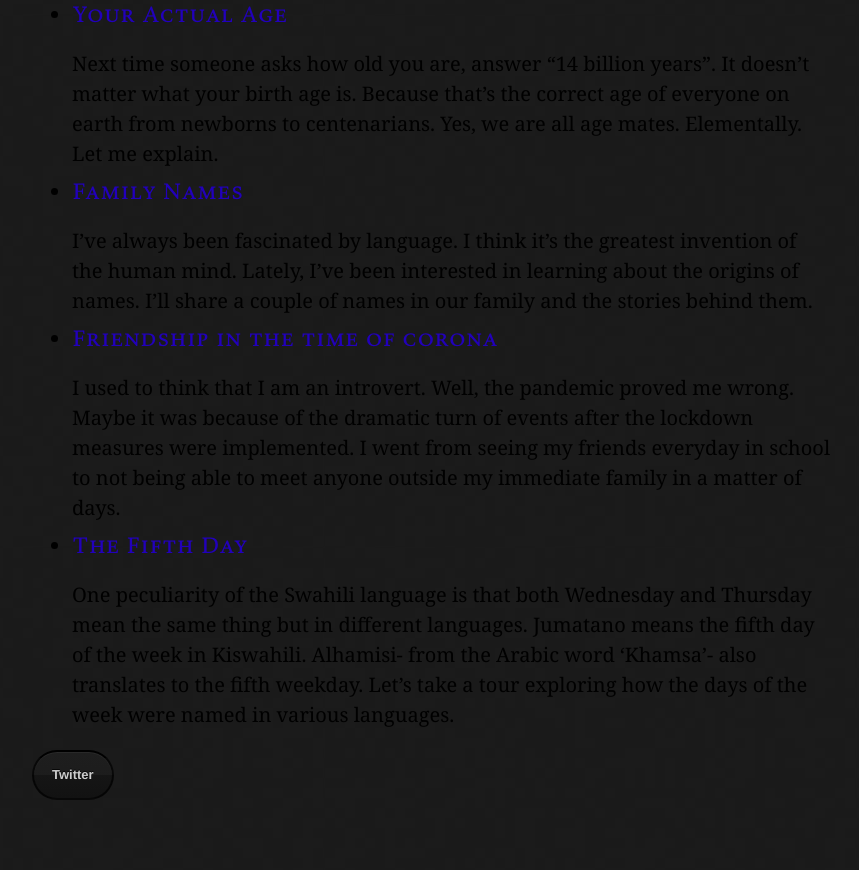
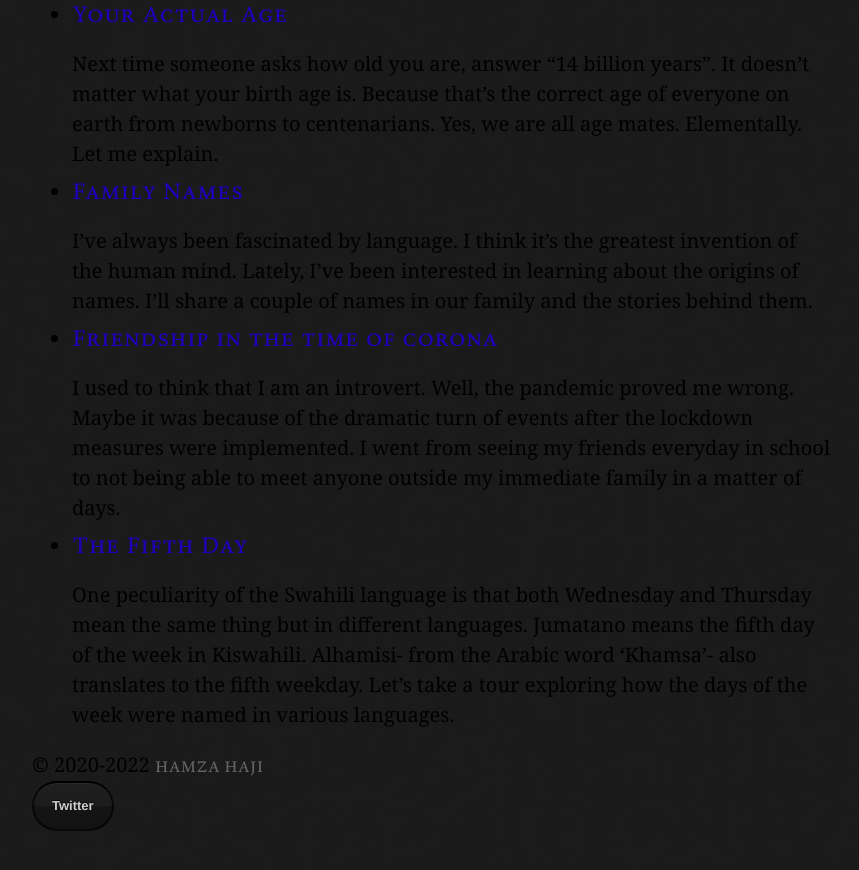
Before and after one commit to habasweiny/habasweiny.github.io, a Jekyll site: the page built from index.html, in a window 1280 px wide and 900 px high, scrolled down 1581 px. Shown: the top 870 px of the window, without its empty margins (208-1067 px from the left). Built offline with Jekyll 4.4.1, drawn with Linux system fonts in a browser that asks for light colours.

Commit message:
Update index.html

```diff
--- a/index.html
+++ b/index.html
@@ -27,5 +27,6 @@
     </li>
   {% endfor %}
 </ul>
+     © 2020-2022 <a class="small" href="/now.html">HAMZA HAJI</a>
   </body>
 </html>
```
